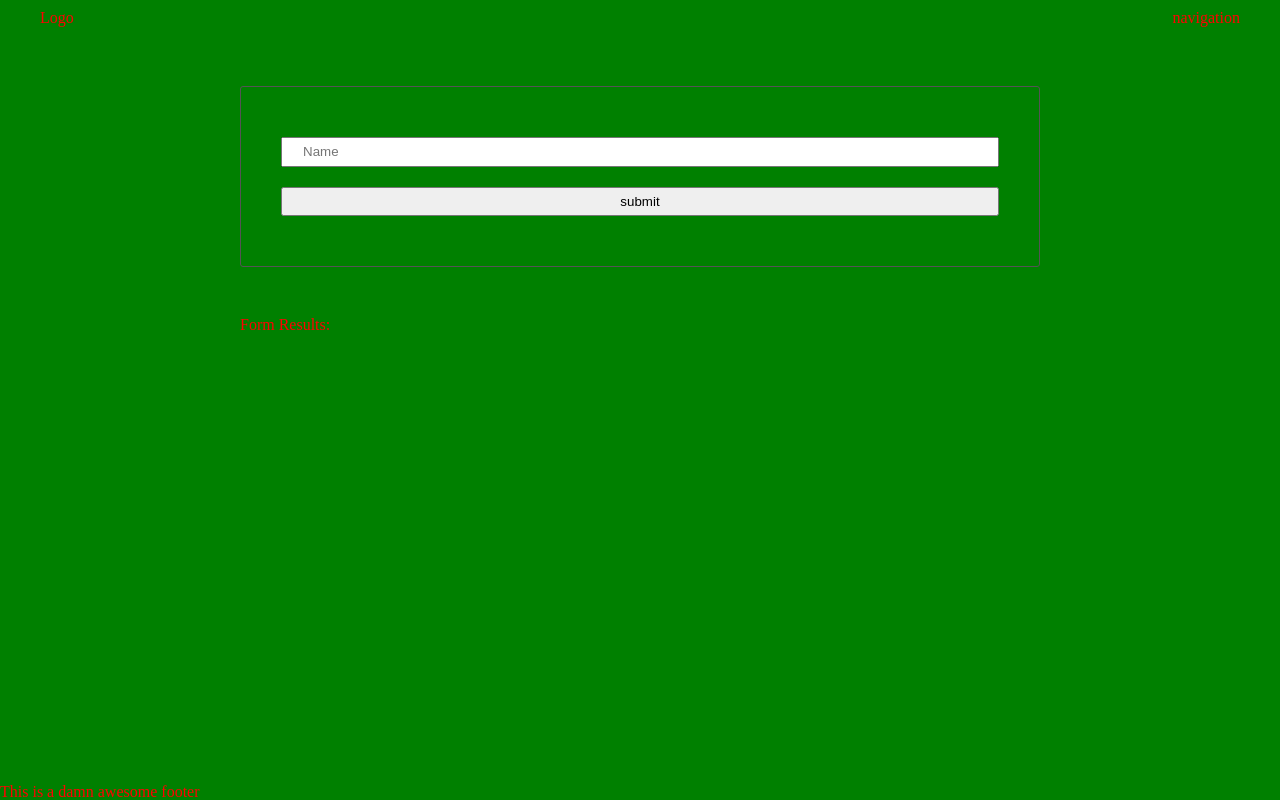
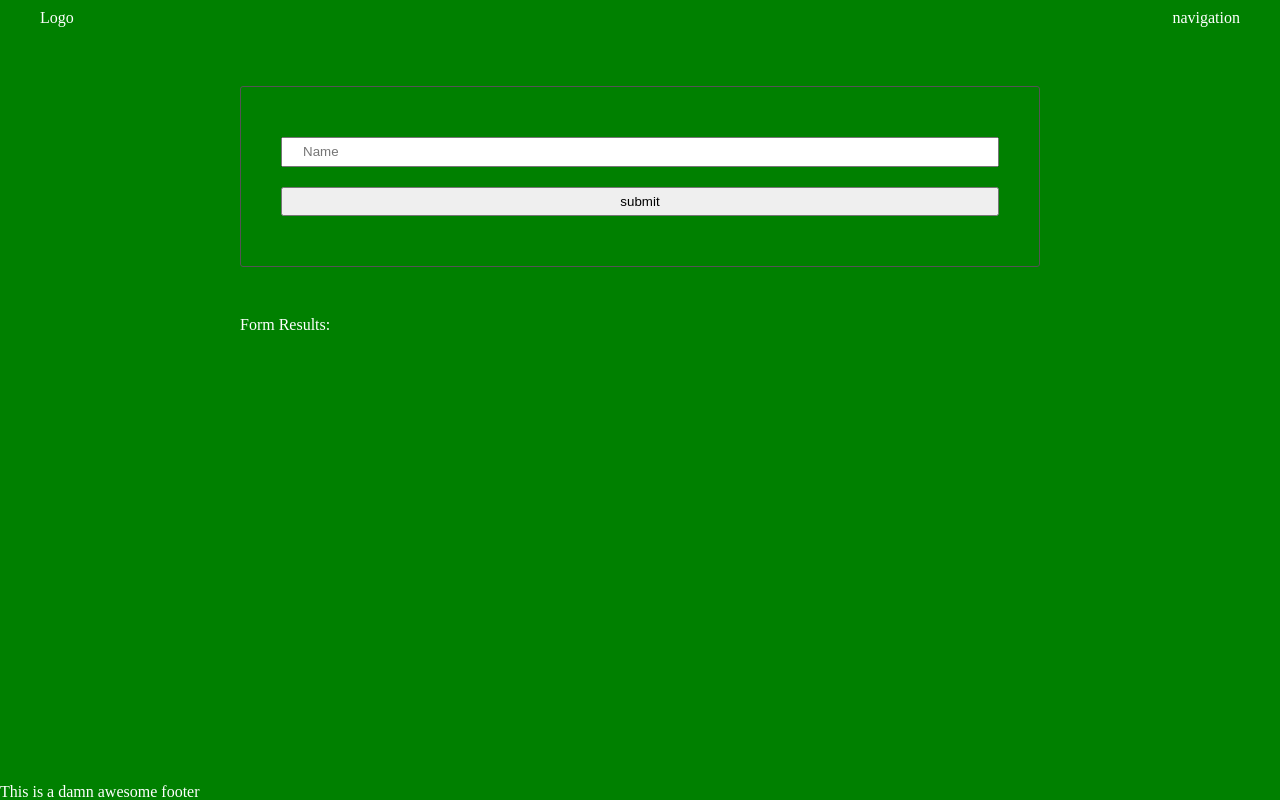
Before and after one commit to Stil87/UdacityFrontEndND, a website: page Project4/src/client/views/index.html in a window 1280 px wide. Drawn offline with nearby package versions, Linux system fonts and the light colour scheme; files that its build step writes are made by us from their sources.

Commit message:
add scss to index.js

```diff
--- a/Project4/src/client/index.js
+++ b/Project4/src/client/index.js
@@ -7,3 +7,6 @@ alert("I EXIST")
 console.log("CHANGE!!");
 
 import './styles/base.scss'
+import './styles/footer.scss'
+import './styles/form.scss'
+import './styles/resets.scss'
--- a/Project4/src/client/styles/base.scss
+++ b/Project4/src/client/styles/base.scss
@@ -3,7 +3,7 @@ body {
     flex-direction: column;
     min-height: 100vh;
     background-color: green;
-    color: red;
+    color: white;
 }
 
 main {
```
Also changed, not shown: Project4/src/client/styles/footer.css (deleted), Project4/src/client/styles/footer.scss (added), Project4/src/client/styles/form.scss (renamed from Project4/src/client/styles/form.css), Project4/src/client/styles/header.scss (renamed from Project4/src/client/styles/header.css), Project4/src/client/styles/resets.scss (renamed from Project4/src/client/styles/resets.css).
